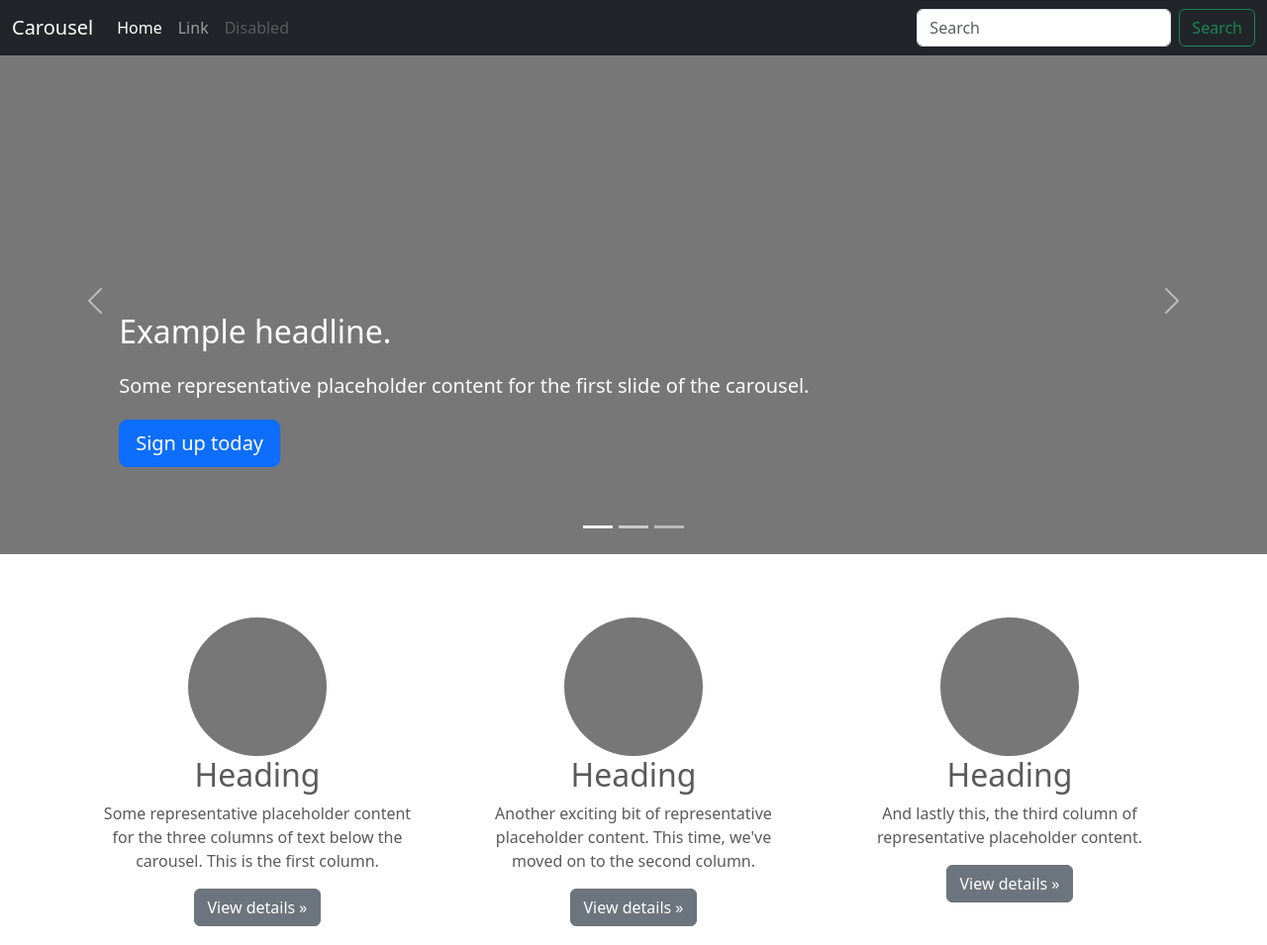
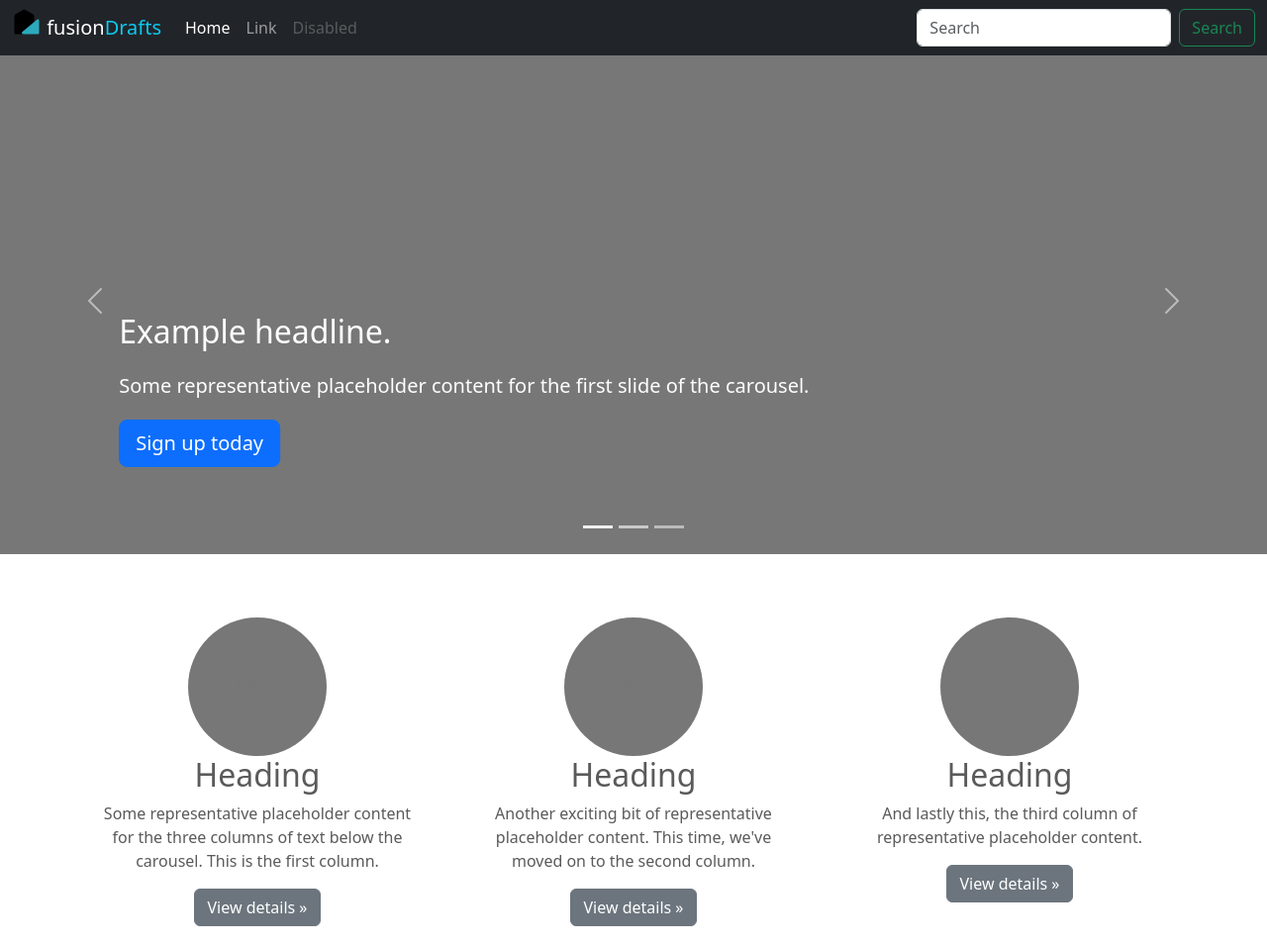
Before and after one commit to DAnoche/fusion-drafts, a website built with webpack: page app/index.html in a window 1280 px wide. Shown: the top 955 px of the page at 99% size. Built offline with nearby package versions, Linux system fonts and the light colour scheme.

Commit message:
Add Fusion Drafts Logo

```diff
--- a/app/assets/styles/modules/_header.css
+++ b/app/assets/styles/modules/_header.css
@@ -15,3 +15,9 @@
   white-space: nowrap;
   -webkit-overflow-scrolling: touch;
 }
+
+.navLogo {
+  width: 30px;
+  height: 30px;
+  margin-top: -15px;
+}
--- a/app/index.html
+++ b/app/index.html
@@ -11,13 +11,22 @@
       integrity="sha384-GLhlTQ8iRABdZLl6O3oVMWSktQOp6b7In1Zl3/Jr59b6EGGoI1aFkw7cmDA6j6gD"
       crossorigin="anonymous"
     />
+    <link rel="icon" href="assets/images/fusion-drafts-icon.svg" />
     <title>Fusion Drafts</title>
   </head>
   <body>
     <header>
       <nav class="navbar navbar-expand-md navbar-dark fixed-top bg-dark">
         <div class="container-fluid">
-          <a class="navbar-brand" href="#">Carousel</a>
+          <a class="navbar-brand" href="#"
+            ><span
+              ><img
+                class="navLogo"
+                src="./assets/images/fusion-drafts-icon.svg"
+                alt="Fusion Drafts Logo"
+            /></span>
+            fusion<span class="text-info">Drafts</span></a
+          >
           <button
             class="navbar-toggler"
             type="button"
```
Also changed, not shown: app/assets/images/fusion-drafts-icon.svg (added).
